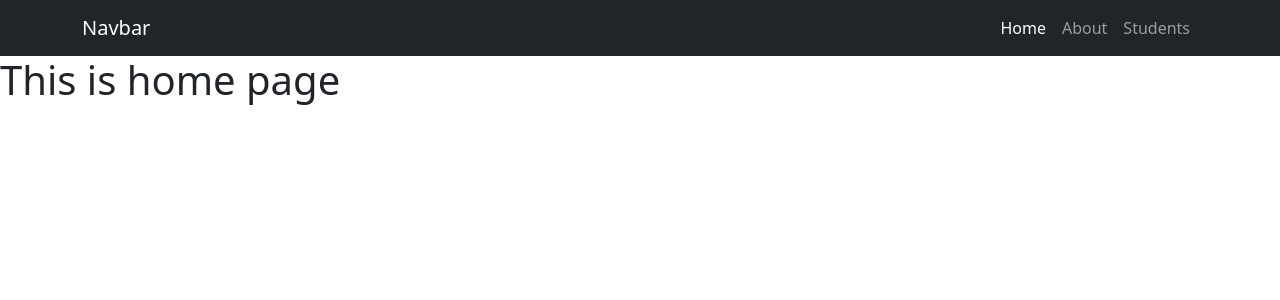
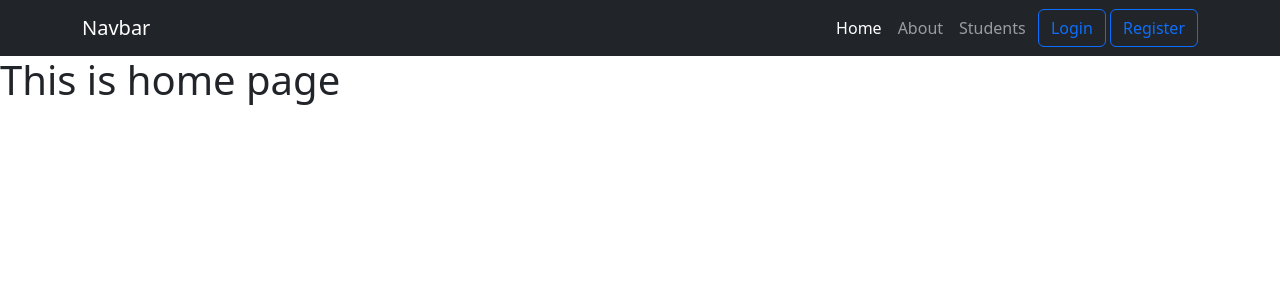
Before and after one commit to danielmosakowski/stacjapaliwfrontend, a Vue app: page / in a window 1280 px wide. Shown: the top 300 px of the page. Built offline with nearby package versions, Linux system fonts and the light colour scheme; no server answers.

Commit message:
WIP: Zapisanie lokalnych zmian przed pull

```diff
--- a/package.json
+++ b/package.json
@@ -12,7 +12,8 @@
     "axios": "^1.7.9",
     "bootstrap": "^5.3.3",
     "vue": "^3.5.13",
-    "vue-router": "^4.4.5"
+    "vue-router": "^4.4.5",
+    "vuex": "^4.0.2"
   },
   "devDependencies": {
     "@vitejs/plugin-vue": "^5.2.1",
--- a/src/App.vue
+++ b/src/App.vue
@@ -20,7 +20,7 @@ import HelloWorld from './components/HelloWorld.vue'
             <ul class="navbar-nav ms-auto mb-2 mb-lg-0">
 
               <li class="nav-item">
-                <RouterLink class="nav-link active" to="/">Home</RouterLink>
+                <RouterLink class="nav-link" to="/">Home</RouterLink>
               </li>
               <li class="nav-item">
                 <RouterLink class="nav-link" to="/about">About</RouterLink>
@@ -31,10 +31,16 @@ import HelloWorld from './components/HelloWorld.vue'
 
 
             </ul>
-
+            <form class="d-flex" role="search">
+              <router-link v-if="isAuthenticated" to="/dashboard" class="btn btn-outline-success">Dashboard</router-link>
+              <a v-if="isAuthenticated" @click="logout" class="btn btn-outline-danger">Logout</a>&nbsp;
+              <router-link v-if="!isAuthenticated" to="/login" class="btn btn-outline-primary">Login</router-link>&nbsp;
+              <router-link v-if="!isAuthenticated" to="/register" class="btn btn-outline-primary">Register</router-link>
+            </form>
           </div>
         </div>
       </nav>
+
 
 
     </div>
@@ -43,6 +49,52 @@ import HelloWorld from './components/HelloWorld.vue'
   <RouterView />
 </template>
 
-<style scoped>
+<style >
 
 </style>
+<script>
+import {mapGetters} from "vuex";
+//import axios from "axios";
+import axios from "./axios.js";
+
+export default {
+
+  mounted() {
+    //console.log(this.authToken)
+    //if(this.authToken){
+    //  window.axios.defaults.headers.common['Authorization']=`Bearer ${this.authToken}`;
+      //axios.defaults.headers.common['Authorization'] = `Bearer ${localStorage.getItem('auth_token')}`;
+    //}
+    this.$store.dispatch('checkUserAuthenticationStatus')
+  },
+
+  computed:{
+    isAuthenticated(){
+      return this.$store.state.isAuthenticated   // 1 metoda
+      //return this.$store.getters.authStatus // 2 metoda
+    },
+    authToken(){
+      return this.$store.state.token
+    }
+
+    //...mapGetters({  // 3 metoda
+    //    isAuthenticated: "authStatus"
+    //})
+  },
+  methods: {
+    logout(){
+      axios.post('http://localhost:8000/api/logout')
+          .then(response=>{
+            //console.log(response.data)
+            this.$store.dispatch('logout')
+            this.$router.push({
+              name: 'login'
+            })
+          })
+          .catch(error =>{
+            console.log(error)
+          })
+    }
+  }
+}
+</script>
--- /dev/null
+++ b/src/axios.js
@@ -0,0 +1,18 @@
+import axios from "axios";
+//import config from "bootstrap/js/src/util/config.js";
+
+axios.interceptors.request.use(
+    config => {
+        const authToken = localStorage.getItem('token');
+
+        if(authToken){
+            config.headers.Authorization=`Bearer ${authToken}`;
+        }
+        return config;
+    },
+    error => {
+        return Promise.reject(error);
+    }
+);
+
+export default axios;
--- a/src/main.js
+++ b/src/main.js
@@ -2,10 +2,15 @@ import './assets/main.css'
 
 import { createApp } from 'vue'
 import App from './App.vue'
-import router from './router'
+import router from './router/index.js'
+import store from './store/index.js'
+import axios from "axios";
 
 const app = createApp(App)
+//axios.defaults.baseURL = 'http://localhost:8000/api';
+window.axios = axios;
 
 app.use(router)
+app.use(store)
 
 app.mount('#app')
--- a/src/router/index.js
+++ b/src/router/index.js
@@ -4,6 +4,9 @@ import AboutView from '../views/AboutView.vue'
 import StudentView from '../views/Students/View.vue'
 import Register from "@/views/Auth/Register.vue";
 import Login from "@/views/Auth/Login.vue";
+import Dashboard from "@/views/Dashboard.vue";
+
+import store from "@/store/index.js";
 
 const router = createRouter({
   history: createWebHistory(import.meta.env.BASE_URL),
@@ -36,7 +39,33 @@ const router = createRouter({
       name: 'login',
       component: Login,
     },
+    {
+      path: '/dashboard',
+      name: 'dashboard',
+      component: Dashboard,
+      meta: {
+        requiresAuth: true
+      }
+    },
   ],
-})
+
+  linkActiveClass: 'active',
+
+
+});
+
+router.beforeEach((to, from, next)=>{
+  const isAuthenticated = store.getters.authStatus
+  if (to.meta.requiresAuth && !isAuthenticated){
+    next('/login')
+  }
+  else if ((to.name==='login' || to.name==='register') && isAuthenticated){
+    next('/dashboard')
+  }
+  else {
+    next()
+  }
+});
+
 
 export default router
--- /dev/null
+++ b/src/store/index.js
@@ -0,0 +1,66 @@
+import { createStore} from 'vuex';
+import axios from "axios";
+
+export default createStore({
+
+    state:{
+        token: localStorage.getItem('token')||"",
+        isAuthenticated: false
+    },
+
+    mutations:{
+        UpdateAuthenticationStatus(state, status){
+            state.isAuthenticated = status;
+        },
+
+        UpdateAuthStatus(state,status){
+            state.isAuthenticated=status;
+        },
+
+        UpdateToken(state,token){
+            state.token=token
+            localStorage.setItem('token',token)
+        },
+        resetAuth(state){
+            state.token = null
+            state.isAuthenticated=false
+        }
+
+    },
+
+    actions:{
+        //check user state
+        checkUserAuthenticationStatus({commit}){
+            axios.get('http://localhost:8000/api/authenticated')
+                .then(response =>{
+                    console.log(response)
+                    commit('UpdateAuthenticationStatus', response.data.status)
+                })
+                .catch(error =>{
+                    console.log(error)
+            })
+        },
+        setAuthStatus({commit}, status){
+            commit('UpdateAuthStatus', status);
+
+            console.log('status is' + status)
+
+        },
+        setAuthToken({commit},token){
+            commit('UpdateToken', token)
+        },
+        logout({commit}){
+            commit('resetAuth')
+            localStorage.removeItem('token')
+            delete axios.defaults.headers.common['Authorization']
+        }
+    },
+
+    getters:{
+        authStatus: state => state.isAuthenticated   //2 metoda
+
+    },
+
+
+
+});
--- a/src/views/Auth/Login.vue
+++ b/src/views/Auth/Login.vue
@@ -7,22 +7,26 @@
             Login
           </div>
           <div class="card-body">
-            <form>
+
+            <ul v-for="error in errors">
+              <li class="text-danger">{{ error }}</li>
+            </ul>
+
+            <!--<p class="text-success">{{successMsg}}</p>   -->
+
+            <form @submit.prevent="login">
 
               <div class="mb-3">
                 <label for="email" class="form-label">Email</label>
-                <input type="email" class="form-control" id="email" required>
+                <input type="email" v-model="email" class="form-control" id="email" >
               </div>
               <div class="mb-3">
                 <label for="password" class="form-label">Password</label>
-                <input type="password" class="form-control" id="password" required>
+                <input type="password" v-model="password" class="form-control" id="password" >
               </div>
 
 
-
-
-
-              <button type="submit" class="btn btn-primary">Login</button>
+              <button type="submit" class="btn btn-primary">login</button>
             </form>
 
           </div>
@@ -31,5 +35,73 @@
     </div>
   </div>
 </template>
-<script setup lang="ts">
+
+<script>
+import axios from "axios";
+
+export default {
+  data(){
+    return {
+      email: '',
+      password: '',
+      errors: [],
+    }
+  },
+  methods: {
+    login() {
+      //alert('hello')
+
+      //this.errors = '';
+      this.clearMessage();
+
+      axios.get('/sanctum/csrf-cookie').then(response => {
+
+      axios.post('http://localhost:8000/api/login',{
+        email: this.email,
+        password: this.password,
+      }).then(response => {
+        //console.log(response);
+        //console.log(response.data)
+
+        //dispatch authentication
+        const status=true;
+        const token=response.data.token
+        console.log(response.data.token)
+
+        this.$store.dispatch('setAuthToken',token)
+        //this.$store.dispatch('checkUserAuthenticationStatus', status)
+        this.$store.dispatch('setAuthStatus', status)
+
+
+
+        this.$router.push({
+          name: 'dashboard'
+        })
+
+        if (response.status == 201){
+          //this.successMsg = response.data.message;
+          console.log(response.data.message)
+        }
+
+
+      }).catch(error =>{
+
+        if(error.response.status == 422){
+          this.errors = Object.values(error.response.data.errors).flat()
+        } else {
+          this.errors=["Something went wrong"]
+        }
+
+      })
+
+      });
+    },
+
+    clearMessage(){
+      this.errors = '';
+      this.successMsg='';
+    }
+
+  }
+}
 </script>
--- a/src/views/Auth/Register.vue
+++ b/src/views/Auth/Register.vue
@@ -12,7 +12,7 @@
               <li class="text-danger">{{ error }}</li>
             </ul>
 
-
+            <p class="text-success">{{successMsg}}</p>
 
             <form @submit.prevent="register">
               <div class="mb-3">
@@ -73,14 +73,26 @@
           email: this.email,
           password: this.password,
         }).then(response => {
-          console.log(response);
+          //console.log(response);
+          if (response.status == 201){
+            this.successMsg = response.data.message;
+          }
+
+
         }).catch(error =>{
-           this.errors = Object.values(error.response.data.errors).flat()
+
+          if(error.response.status == 422){
+            this.errors = Object.values(error.response.data.errors).flat()
+          } else {
+            this.errors=["Something went wrong"]
+          }
+
         })
       },
 
       clearMessage(){
         this.errors = '';
+        this.successMsg='';
       }
 
     }
--- /dev/null
+++ b/src/views/Dashboard.vue
@@ -0,0 +1,46 @@
+<template>
+  <div class="container">
+    <div class="row">
+      <div class="col-12 mt-5">
+        <div class="card">
+          <div class="card-header">
+            Dashboard
+          </div>
+          <div class="card-body">
+            <p v-if="user" class="card-text">You are logged in! {{user.data.name}}</p>
+          </div>
+        </div>
+      </div>
+    </div>
+  </div>
+</template>
+
+<script>
+  import axios from "axios";
+
+  export default {
+    data() {
+      return {
+        user: null,
+      };
+    },
+
+    mounted() {
+      this.getUserDetails();
+    },
+
+    methods: {
+      getUserDetails(){
+        axios.get('http://localhost:8000/api/userprofile')
+            .then(response =>{
+              //console.log(response.data)
+              this.user = response.data
+        })
+            .catch(error =>{
+
+        })
+      }
+    },
+  }
+
+</script>
```
Also changed, not shown: 1 other file (tests, documents, lock files or other folders).
